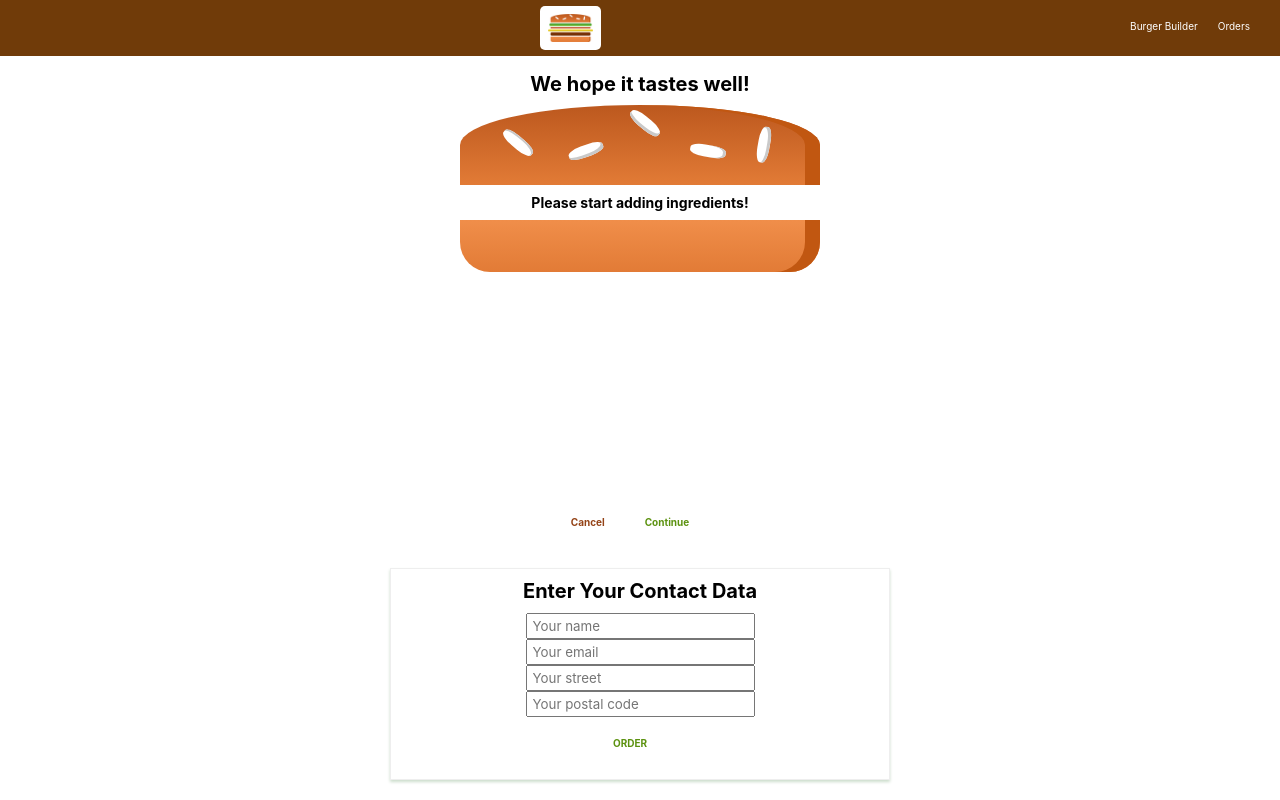
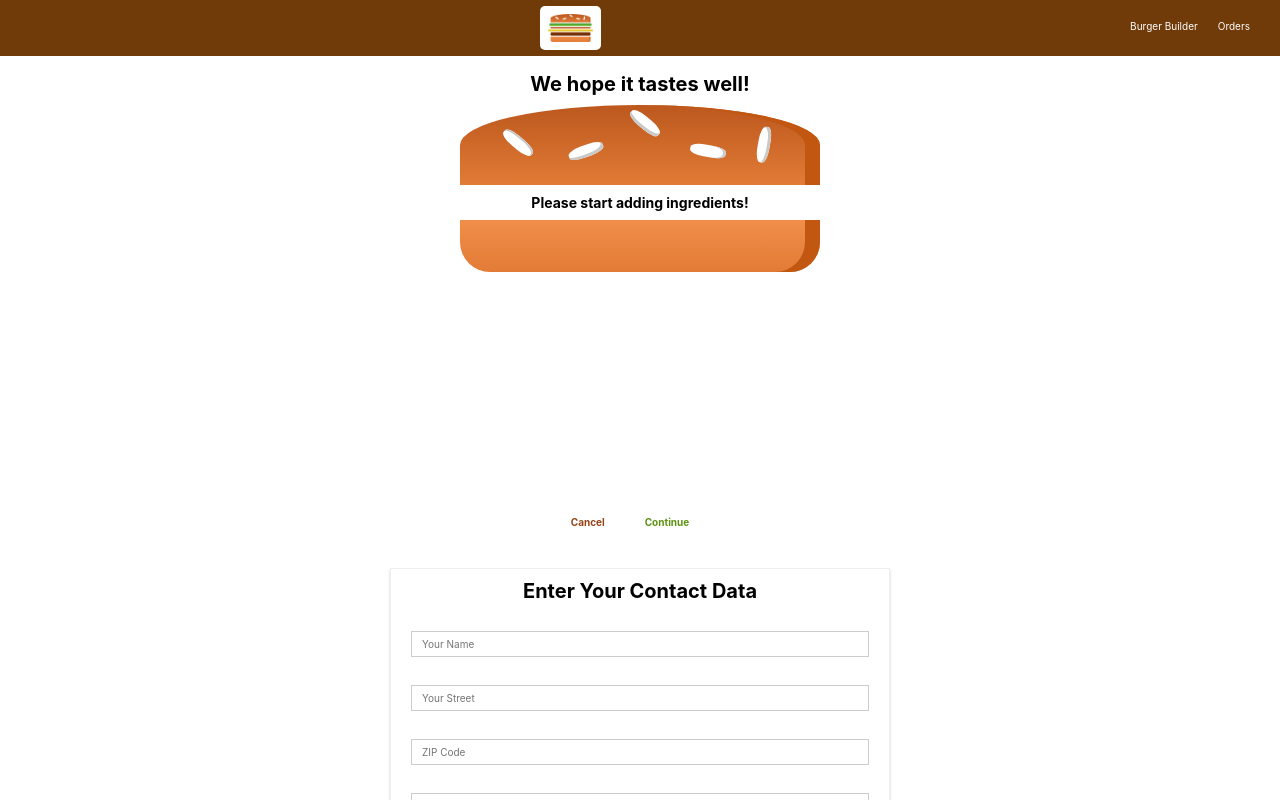
Before and after one commit to mikec-git/Burger-Builder-React-App, a React (Create React App) app: page /checkout in a window 1280 px wide. Both pictures are taken after a click on the button "Continue". Shown: the top 800 px of the page. Built offline with nearby package versions, Linux system fonts and the light colour scheme.

Commit message:
Added contact data form with validation

```diff
--- a/src/Containers/Checkout/ContactData/ContactData.js
+++ b/src/Containers/Checkout/ContactData/ContactData.js
@@ -3,34 +3,106 @@ import Button from '../../../components/UI/Button/Button';
 import c from './ContactData.module.scss';
 import axios from '../../../axios-orders';
 import Spinner from '../../../components/UI/Spinner/Spinner';
+import Input from '../../../components/UI/Input/Input';
 
 class ContactData extends Component {
   state = {
-    name: '',
-    email: '',
-    address: {
-      street: '',
-      postalCode: ''
+    orderForm: {
+      name: {
+        elementType: 'input',
+        elementConfig: {
+          type: 'text',
+          placeholder: 'Your Name'
+        },
+        value: '',
+        validation: {
+          required: true
+        },
+        valid: false,
+        touched: false
+      },
+      street: {
+        elementType: 'input',
+        elementConfig: {
+          type: 'text',
+          placeholder: 'Your Street'
+        },
+        value: '',
+        validation: {
+          required: true
+        },
+        valid: false,
+        touched: false
+      },
+      zipCode: {
+        elementType: 'input',
+        elementConfig: {
+          type: 'text',
+          placeholder: 'ZIP Code'
+        },
+        value: '',
+        validation: {
+          required: true,
+          minLength: 5,
+          maxLength: 5
+        },
+        valid: false,
+        touched: false
+      },
+      country: {
+        elementType: 'input',
+        elementConfig: {
+          type: 'text',
+          placeholder: 'Your Country'
+        },
+        value: '',
+        validation: {
+          required: true
+        },
+        valid: false,
+        touched: false
+      },
+      email: {
+        elementType: 'input',
+        elementConfig: {
+          type: 'email',
+          placeholder: 'Your Email'
+        },
+        value: '',
+        validation: {
+          required: true
+        },
+        valid: false,
+        touched: false
+      },
+      deliveryMethod: {
+        elementType: 'select',
+        elementConfig: {
+          options: [
+            { value: 'fastest', displayValue: 'Fastest' },
+            { value: 'cheapest', displayValue: 'Cheapest' }
+          ]
+        },
+        value: 'fastest',
+        validation: {},
+        valid: true
+      },
     },
+    formIsValid: false,
     loading: false
   }
 
   orderHandler = (e) => {
     this.setState({ loading: true });
-    console.log(this.props);
+    const formData = {};
+    for (let formElementId in this.state.orderForm) {
+      formData[formElementId] = this.state.orderForm[formElementId].value;
+    }
+
     const order = {
       ingredients: this.props.ingredients,
       price: this.props.price,
-      customer: {
-        name: 'M',
-        address: {
-          street: 'Test st.',
-          zipCode: 'h05020',
-          country: 'Canada'
-        },
-        email: 'test@test.com'
-      },
-      deliveryMethod: 'fastest'
+      orderData: formData
     };
 
     axios.post('/orders.json', order)
@@ -47,15 +119,69 @@ class ContactData extends Component {
     e.preventDefault();
   }
 
+  checkValidity(value, rules) {
+    let isValid = true;
+
+    if(!rules){
+      return true;
+    }
+
+    if(rules.required) {
+      isValid = value.trim() !== '' && isValid;
+    }
+
+    if(rules.minLength) {
+      isValid = value.length >= rules.minLength && isValid;
+    }
+
+    if(rules.maxLength) {
+      isValid = value.length <= rules.maxLength && isValid;
+    }
+
+    return isValid;
+  }
+
+  inputChangedHandler = (e, inputId) => {
+    const updatedOrderForm = {
+      ...this.state.orderForm,
+      [inputId]: {
+        ...this.state.orderForm[inputId],
+        value: e.target.value,
+        valid: this.checkValidity(e.target.value, this.state.orderForm[inputId].validation),
+        touched: true
+      }
+    }
+
+    let formIsValid = true;
+    for (let inputIdentifier in updatedOrderForm) {
+      formIsValid = !!updatedOrderForm[inputIdentifier].valid && formIsValid;
+    }
+
+    this.setState({ orderForm: updatedOrderForm, formIsValid });
+  }
+
   render() {
-    console.log(this.props);
+    const formElementsArray = [];
+    for (let key in this.state.orderForm) {
+      formElementsArray.push({
+        id: key,
+        config: this.state.orderForm[key]
+      })
+    }
+
     let form = (
-      <form>
-        <input className={c.ContactData__Input} type="text" name="name" placeholder="Your name" />
-        <input className={c.ContactData__Input} type="email" name="email" placeholder="Your email" />
-        <input className={c.ContactData__Input} type="text" name="street" placeholder="Your street" />
-        <input className={c.ContactData__Input} type="text" name="postal" placeholder="Your postal code" />
-        <Button btnType="Success" clicked={this.orderHandler}>ORDER</Button>
+      <form onSubmit={this.orderHandler}>
+        {formElementsArray.map(formElement => (
+          <Input
+            key={formElement.id}
+            elementType={formElement.config.elementType}
+            elementConfig={formElement.config.elementConfig}
+            value={formElement.config.value}
+            changed={e => this.inputChangedHandler(e, formElement.id)}
+            invalid={!formElement.config.valid && formElement.config.touched}
+            shouldValidate={formElement.config.validation} />
+        ))}
+        <Button btnType="Success" clicked={this.orderHandler} disabled={!this.state.formIsValid}>ORDER</Button>
       </form>
     );
 
--- a/src/Containers/Checkout/ContactData/ContactData.module.scss
+++ b/src/Containers/Checkout/ContactData/ContactData.module.scss
@@ -11,13 +11,6 @@
     margin-bottom: 1rem;
   }
 
-  &__Input {
-    display: block;
-    margin: 0 auto;
-    font-family: inherit;
-    padding: 3px 5px;
-  }
-
   @media (min-width: 600px) {
     width: 50rem;
   }
--- a/src/components/UI/Button/Button.js
+++ b/src/components/UI/Button/Button.js
@@ -4,7 +4,8 @@ import c from './Button.module.scss';
 const button = (props) => (
   <button
     className={[c.Btn, c[`Btn__${props.btnType}`]].join(' ')}
-    onClick={props.clicked}>
+    onClick={props.clicked}
+    disabled={props.disabled}>
     {props.children}</button>
 );
 
--- a/src/components/UI/Button/Button.module.scss
+++ b/src/components/UI/Button/Button.module.scss
@@ -21,4 +21,9 @@
   &__Danger {
     color: #944317;
   }
+
+  &:disabled {
+    color: #ccc;
+    cursor: not-allowed;
+  }
 }
--- /dev/null
+++ b/src/components/UI/Input/Input.js
@@ -0,0 +1,57 @@
+import React from 'react';
+import c from './Input.module.scss';
+
+const input = (props) => {
+  let inputElement = null;
+  const inputClasses = [c.Input__Element];
+
+  if(props.invalid && props.shouldValidate) {
+    inputClasses.push(c.Input__Element_invalid);
+  }
+
+  switch (props.elementType){
+    case ('input'):
+      inputElement = <input
+        className={inputClasses.join(' ')}
+        {...props.elementConfig}
+        value={props.value}
+        onChange={props.changed} />;
+      break;
+    case ('textarea'):
+      inputElement = <textarea
+        className={inputClasses.join(' ')}
+        {...props.elementConfig}
+        value={props.value}
+        onChange={props.changed} />;
+      break;
+    case ('select'):
+      inputElement = (
+      <select
+        className={inputClasses.join(' ')}
+        value={props.value}
+        onChange={props.changed} >
+        {props.elementConfig.options.map(option => (
+          <option
+            key={option.value}
+            value={option.value}>
+            {option.displayValue}</option>
+        ))}</select>
+      );
+      break;
+    default:
+      inputElement = <input
+        className={inputClasses.join(' ')}
+        {...props.elementConfig}
+        value={props.value}
+        onChange={props.changed} />
+  }
+
+  return (
+    <div className={c.Input}>
+      <label className={c.Input__Label}>{props.label}</label>
+      {inputElement}
+    </div>
+  )
+};
+
+export default input;
--- /dev/null
+++ b/src/components/UI/Input/Input.module.scss
@@ -0,0 +1,30 @@
+.Input {
+  width: 100%;
+  padding: 10px;
+
+  &__Label {
+    font-weight: bold;
+    display: block;
+    margin-bottom: .8rem;
+  }
+
+  &__Element {
+    outline: none;
+    border: 1px solid #ccc;
+    background-color: #fff;
+    font: inherit;
+    padding: .6rem 1rem;
+    width: 100%;
+    display: block;
+
+    &:focus {
+      outline: none;
+      background-color: #ccc;
+    }
+
+    &_invalid {
+      border: 1px solid red;
+      background-color: #fda49a;
+    }
+  }
+}
```
